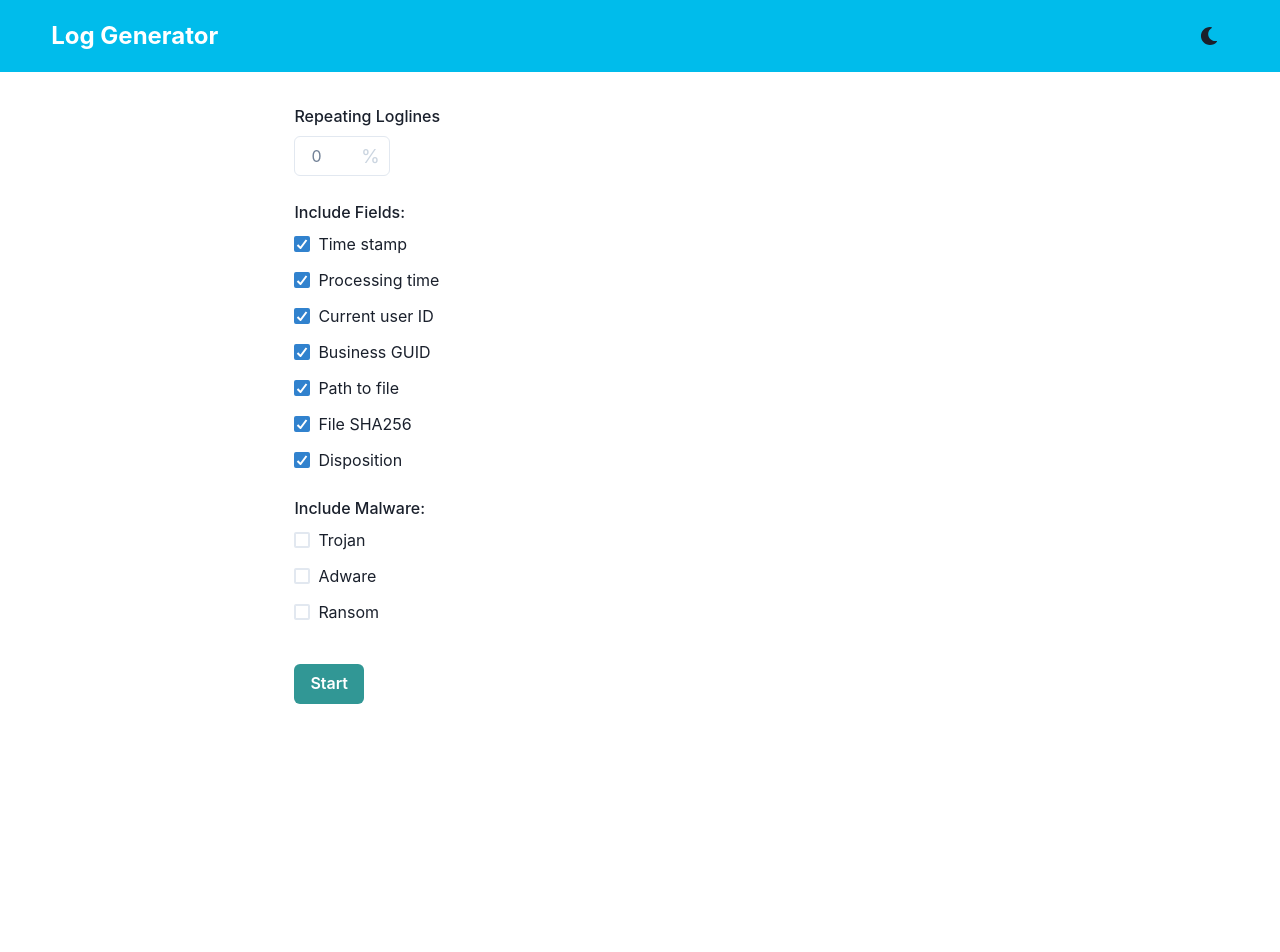
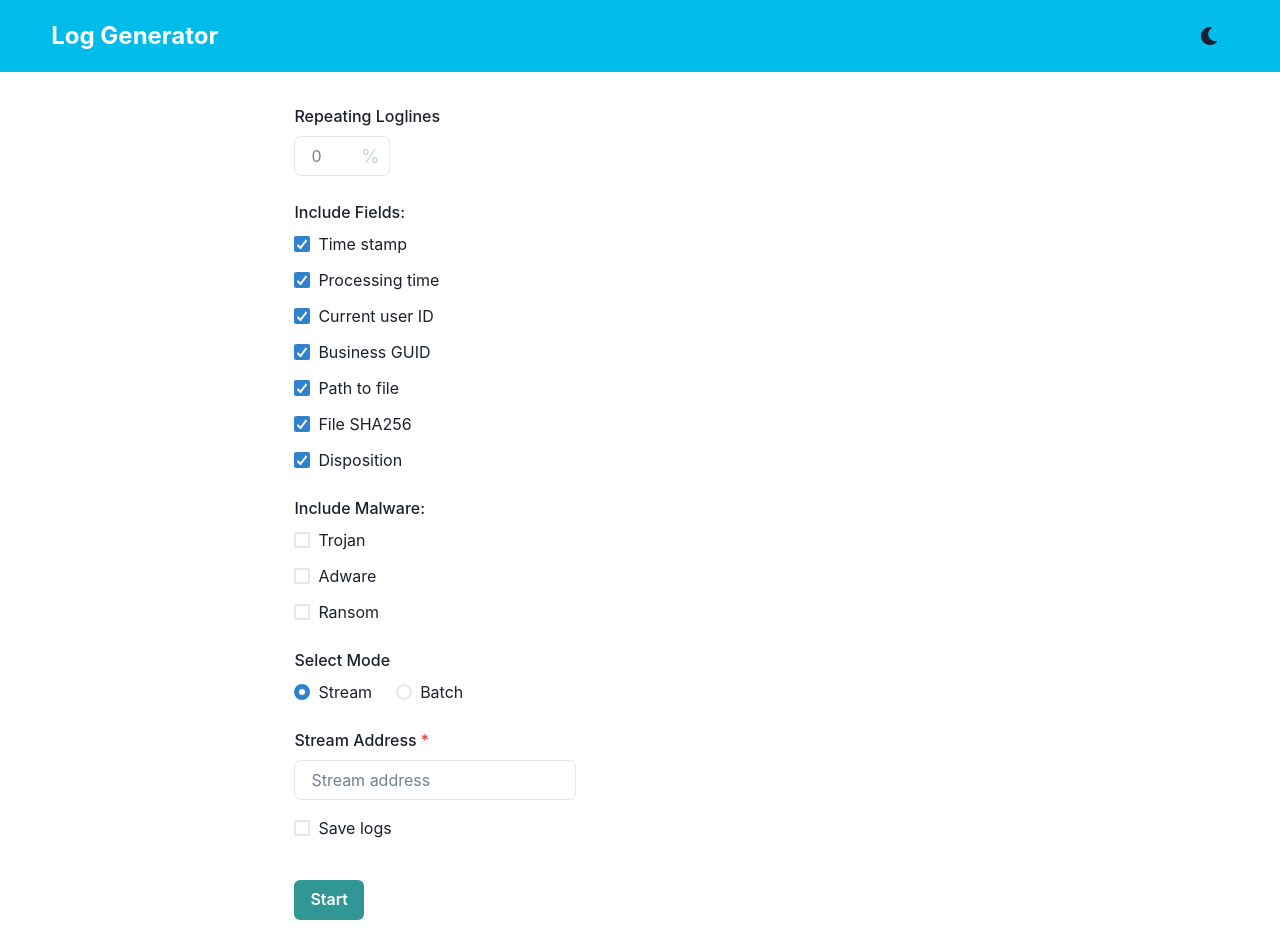
Before and after one commit to bacheflorian/log-generator, a React (Create React App) app in the folder client/: page / in a window 1280 px wide. Before the commit the page ends 800 px from the top, so only its background shows below. Built offline with nearby package versions, Linux system fonts and the light colour scheme.

Commit message:
Added Stream and Batch mode selection and validation

```diff
--- a/client/src/components/Settings.js
+++ b/client/src/components/Settings.js
@@ -4,10 +4,14 @@ import {
   FormControl,
   FormErrorMessage,
   FormLabel,
+  HStack,
+  Input,
   InputGroup,
   InputRightElement,
   NumberInput,
   NumberInputField,
+  Radio,
+  RadioGroup,
   VStack,
 } from '@chakra-ui/react';
 import { Field, Form, Formik } from 'formik';
@@ -17,6 +21,7 @@ function Settings() {
   const validate = values => {
     const errors = {};
 
+    // repeatingLoglines validation
     if (
       isNaN(values.repeatingLoglines) ||
       Number(values.repeatingLoglines) < 0 ||
@@ -25,13 +30,37 @@ function Settings() {
       errors.repeatingLoglines = 'Must be between 0% and 100%';
     }
 
+    // mode validation
+    if (values.mode === 'Stream') {
+      // stream mode validation
+      if (values.stream.streamAddress === '') {
+        errors.stream = {};
+        errors.stream.streamAddress = 'Required';
+      }
+    } else if (values.mode === 'Batch') {
+      // batch mode validation
+      if (isNaN(values.batch.numberOfLogs)) {
+        errors.batch = {};
+        errors.batch.numberOfLogs = 'Must be a number';
+      } else if (Number(values.batch.numberOfLogs) < 1) {
+        errors.batch = {};
+        errors.batch.numberOfLogs = 'Must be more than 0';
+      } else if (Number(values.batch.numberOfLogs) > 1000000000) {
+        errors.batch = {};
+        errors.batch.numberOfLogs =
+          'Must be a number equal or below 1,000,000,000';
+      }
+    } else {
+      errors.mode = 'Invalid mode selected';
+    }
+
     return errors;
   };
 
   return (
     <Formik
       initialValues={{
-        repeatingLoglines: '0',
+        repeatingLoglines: 0,
         fields: {
           includeTimeStamp: true,
           includeProcessingTime: true,
@@ -46,9 +75,21 @@ function Settings() {
           includeAdware: false,
           includeRansom: false,
         },
+        mode: 'Stream',
+        stream: {
+          saveLogs: false,
+          streamAddress: '',
+        },
+        batch: {
+          numberOfLogs: 0,
+        },
       }}
       validate={validate}
       onSubmit={(values, actions) => {
+        // round numberOfLogs to nearest integer
+        values.batch.numberOfLogs = Math.round(values.batch.numberOfLogs);
+
+        // display json output
         setTimeout(() => {
           alert(JSON.stringify(values, null, 2));
           actions.setSubmitting(false);
@@ -151,6 +192,75 @@ function Settings() {
                 </Field>
               </VStack>
             </FormControl>
+            <Field name="mode">
+              {({ field, meta }) => {
+                const { onChange, ...rest } = field;
+                return (
+                  <FormControl id="mode" isInvalid={meta.touched && meta.error}>
+                    <FormLabel htmlFor="mode">Select Mode</FormLabel>
+                    <RadioGroup {...rest} id="mode">
+                      <HStack spacing="24px">
+                        <Radio onChange={onChange} value="Stream">
+                          Stream
+                        </Radio>
+                        <Radio onChange={onChange} value="Batch">
+                          Batch
+                        </Radio>
+                      </HStack>
+                    </RadioGroup>
+                    <FormErrorMessage>{meta.error}</FormErrorMessage>
+                  </FormControl>
+                );
+              }}
+            </Field>
+            {props.values.mode === 'Stream' && (
+              <VStack spacing="1em" align="flex-start">
+                <Field name="stream.streamAddress">
+                  {({ field, meta }) => (
+                    <FormControl
+                      isRequired
+                      isInvalid={meta.touched && meta.error}
+                    >
+                      <FormLabel>Stream Address</FormLabel>
+                      <Input
+                        {...field}
+                        aria-required={false}
+                        placeholder="Stream address"
+                      />
+                      <FormErrorMessage>{meta.error}</FormErrorMessage>
+                    </FormControl>
+                  )}
+                </Field>
+                <Field as={Checkbox} name="stream.saveLogs">
+                  Save logs
+                </Field>
+              </VStack>
+            )}
+            {props.values.mode === 'Batch' && (
+              <div>
+                <Field name="batch.numberOfLogs">
+                  {({ field, form, meta }) => (
+                    <FormControl
+                      isRequired
+                      isInvalid={meta.touched && meta.error}
+                    >
+                      <FormLabel>Number of Logs</FormLabel>
+                      <InputGroup maxW="10em">
+                        <NumberInput
+                          min={1}
+                          max={1000000000}
+                          precision={0}
+                          onChange={val => form.setFieldValue(field.name, val)}
+                        >
+                          <NumberInputField placeholder="1000" />
+                        </NumberInput>
+                      </InputGroup>
+                      <FormErrorMessage>{meta.error}</FormErrorMessage>
+                    </FormControl>
+                  )}
+                </Field>
+              </div>
+            )}
             <Button
               mt={4}
               colorScheme="teal"
```
